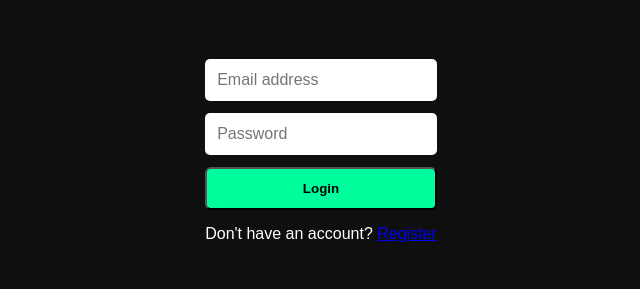
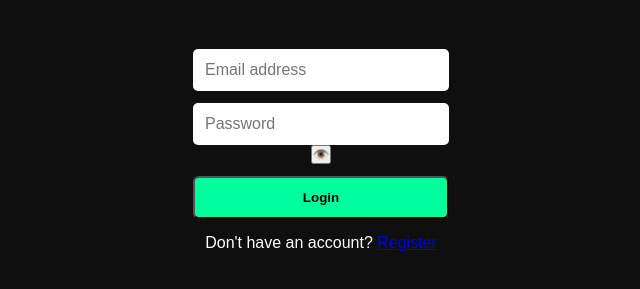
Before and after one commit to rhbrands/Rearnhub, a plain HTML site: page login.html in a window 1280 px wide. Shown: the part 317-606 px from the top of the page, without its empty margins (319-959 px from the left). Drawn offline with Linux system fonts and the light colour scheme.

Commit message:
Update login.html

```diff
--- a/login.html
+++ b/login.html
@@ -18,7 +18,10 @@
 
     <form id="loginForm">
       <input type="email" id="email" placeholder="Email address" required />
-      <input type="password" id="password" placeholder="Password" required />
+      <div class="password-wrapper">
+  <input type="password" id="password" placeholder="Password" required />
+  <button type="button" id="toggle-password" class="toggle-password">👁️</button>
+</div>
       <button type="submit" class="btn">Login</button>
     </form>
 
```
